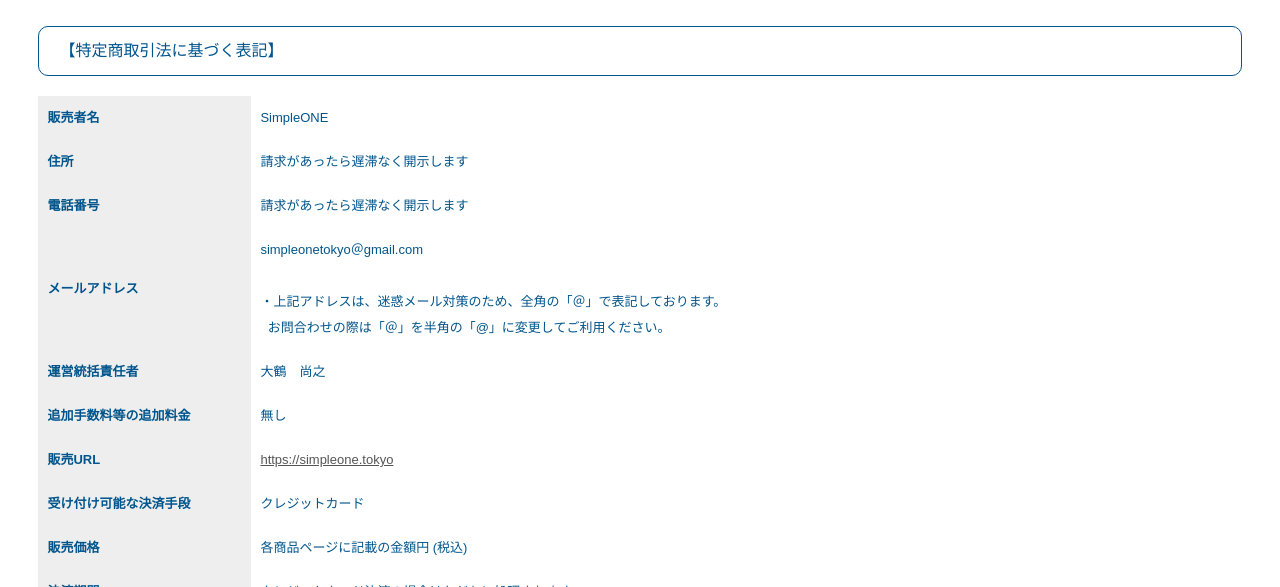
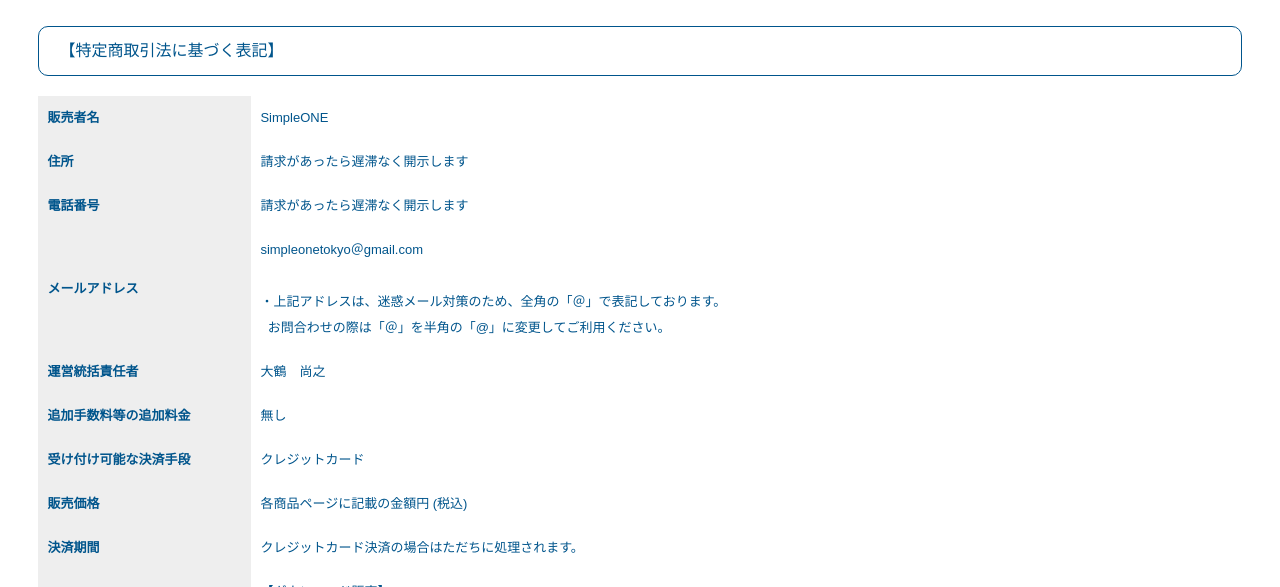
Before and after one commit to SimpleOneTokyo/SimpleOneTokyo.github.io, a plain HTML site: page tokushou.html in a window 1280 px wide. Shown: the part 365-952 px from the top of the page. Drawn offline with Linux system fonts and the light colour scheme.

Commit message:
Update tokushou.html

```diff
--- a/tokushou.html
+++ b/tokushou.html
@@ -45,8 +45,6 @@
 ・上記アドレスは、迷惑メール対策のため、全角の「＠」で表記しております。<br/>&nbsp;&nbsp;お問合わせの際は「＠」を半角の「@」に変更してご利用ください。</td></tr>
 <tr><th bgcolor="#EEEEEE">運営統括責任者</th><td bgcolor="#FFFFFF">大鶴　尚之</td></tr>
 <tr><th bgcolor="#EEEEEE">追加手数料等の追加料金</th><td bgcolor="#FFFFFF">無し</td></tr>
-
-<tr><th bgcolor="#EEEEEE">販売URL</th><td bgcolor="#FFFFFF"><a href="https://simpleone.tokyo" target="_blank">https://simpleone.tokyo</a></td></tr>
 <tr><th bgcolor="#EEEEEE">受け付け可能な決済手段</th><td bgcolor="#FFFFFF">クレジットカード<br/></td></tr>
 <tr><th bgcolor="#EEEEEE">販売価格</th><td bgcolor="#FFFFFF">各商品ページに記載の金額円 (税込)</td></tr>
 <tr><th bgcolor="#EEEEEE">決済期間</th><td bgcolor="#FFFFFF">クレジットカード決済の場合はただちに処理されます。</td></tr>
```
